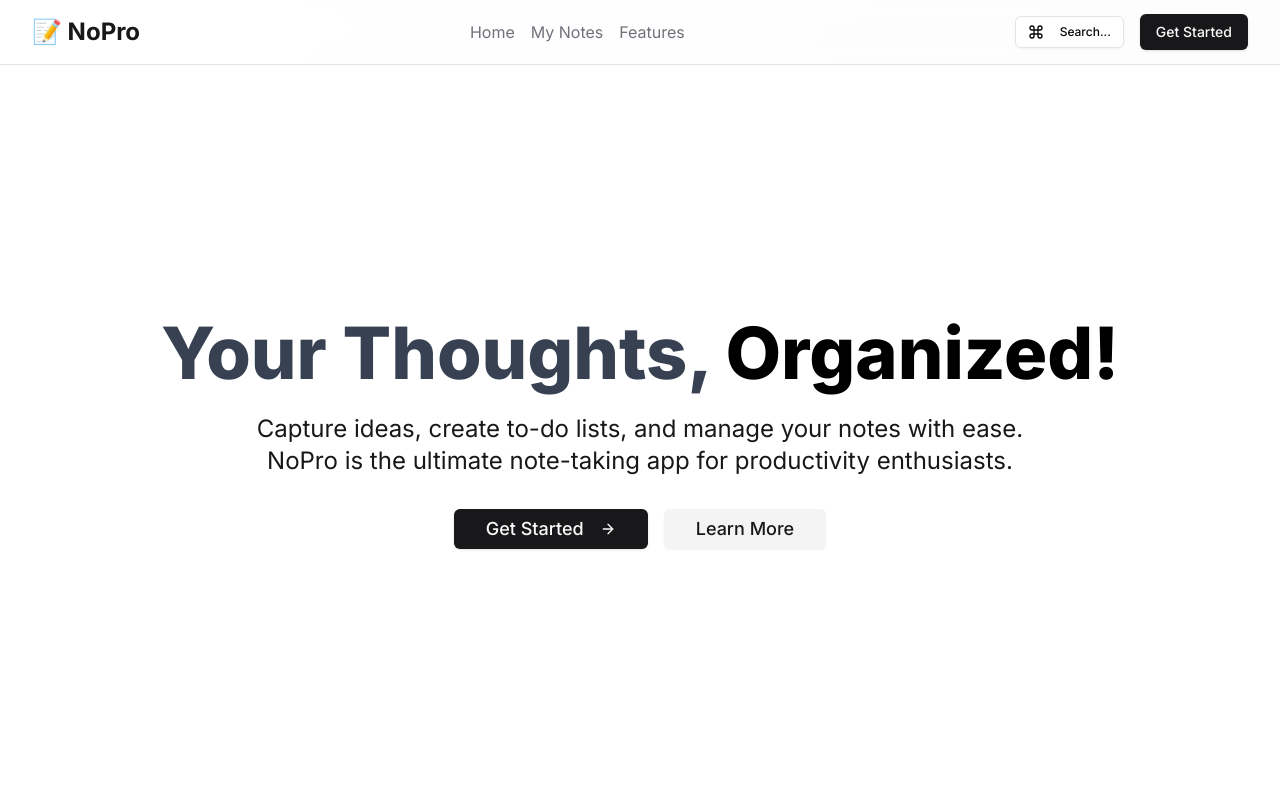
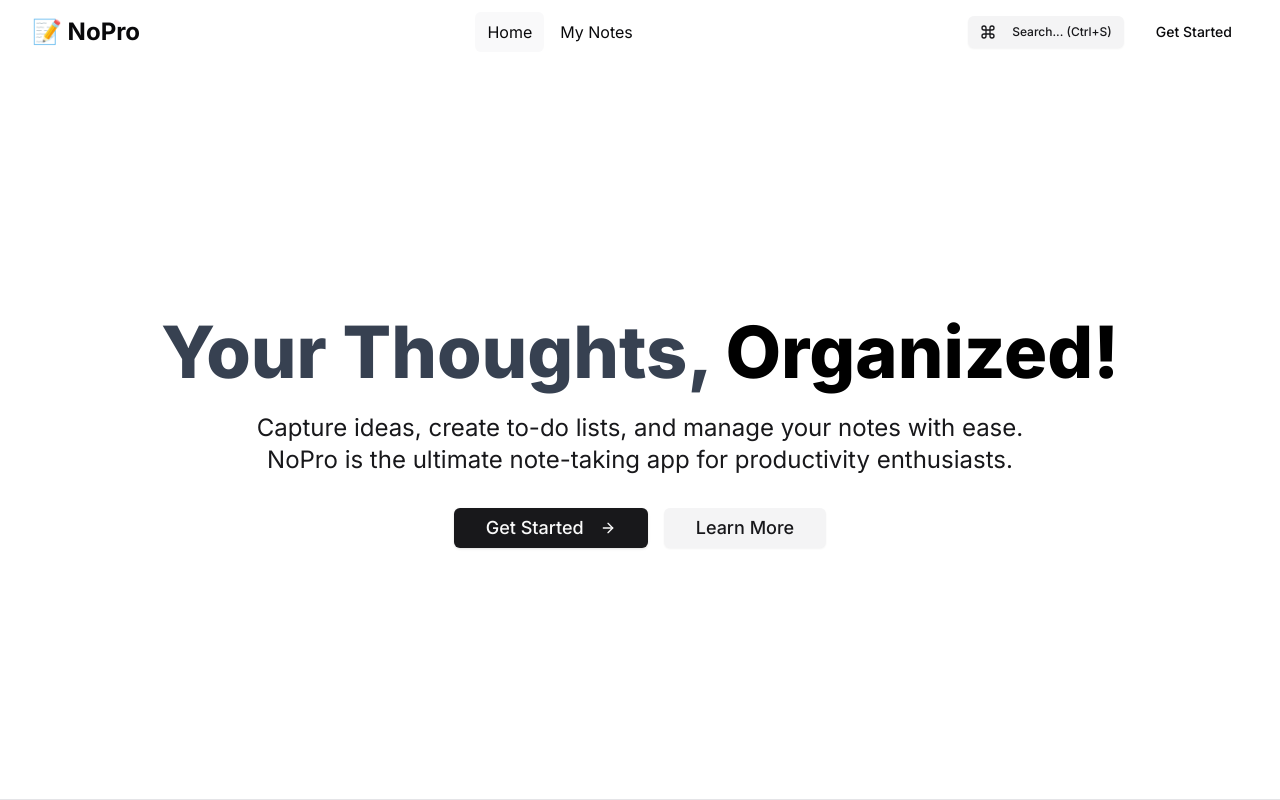
Before and after one commit to zaid-commits/NoPro, a React (Vite) app: page / in a window 1280 px wide. Shown: the top 800 px of the page. Built offline with nearby package versions, Linux system fonts and the light colour scheme.

Commit message:
added shortcut for search toggle

```diff
--- a/src/components/TopNav.tsx
+++ b/src/components/TopNav.tsx
@@ -1,35 +1,49 @@
 import { Link } from 'react-router-dom'
 import { Button } from "@/components/ui/button"
 import { Command } from "lucide-react"
+import { useEffect } from 'react'
 
 interface TopNavProps {
   setIsCommandMenuOpen: (isOpen: boolean) => void
 }
 
 export function TopNav({ setIsCommandMenuOpen }: TopNavProps) {
+  useEffect(() => {
+    const handleKeyDown = (event: KeyboardEvent) => {
+      if (event.ctrlKey && event.key === 's') {
+        event.preventDefault()
+        setIsCommandMenuOpen(true)
+      }
+    }
+    window.addEventListener('keydown', handleKeyDown)
+    return () => {
+      window.removeEventListener('keydown', handleKeyDown)
+    }
+  }, [setIsCommandMenuOpen])
+
   return (
-    <nav className="bg-background/95 backdrop-blur supports-[backdrop-filter]:bg-background/60 sticky top-0 z-50 w-full border-b border-border">
+    <nav className="sticky top-0 z-50 w-full bg-background">
       <div className="max-w-7xl mx-auto px-4 sm:px-6 lg:px-8">
         <div className="flex justify-between h-16 items-center">
           <Link to="/" className="flex items-center space-x-2">
-            <span className="text-2xl font-bold text-primary">📝 NoPro</span>
+            <span className="text-2xl font-bold">📝 NoPro</span>
           </Link>
           <div className="hidden md:flex items-center space-x-4">
-            <Link to="/" className="text-muted-foreground hover:text-primary">Home</Link>
-            <Link to="/notes" className="text-muted-foreground hover:text-primary">My Notes</Link>
-            <a href="#features" className="text-muted-foreground hover:text-primary">Features</a>
+            <Link to="/" className="hover:text-primary bg-secondary/50 px-3 py-2 rounded-md">Home</Link>
+            <Link to="/notes" className="hover:text-primary">My Notes</Link>
+            {/* <a href="#features" className="hover:text-primary">Features</a> */}
           </div>
           <div className="flex items-center space-x-4">
             <Button
-              variant="outline"
+              variant="secondary"
               size="sm"
               className="hidden sm:flex"
               onClick={() => setIsCommandMenuOpen(true)}
             >
               <Command className="mr-2 h-4 w-4" />
-              Search...
+              Search... (Ctrl+S)
             </Button>
-            <Button asChild>
+            <Button variant="ghost" asChild>
               <Link to="/notes">Get Started</Link>
             </Button>
           </div>
```
